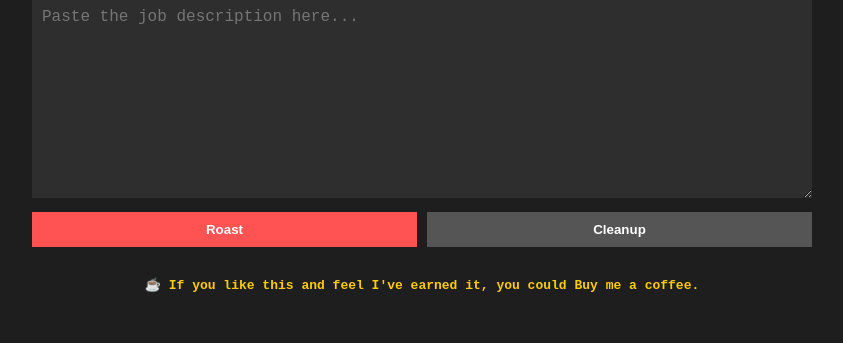
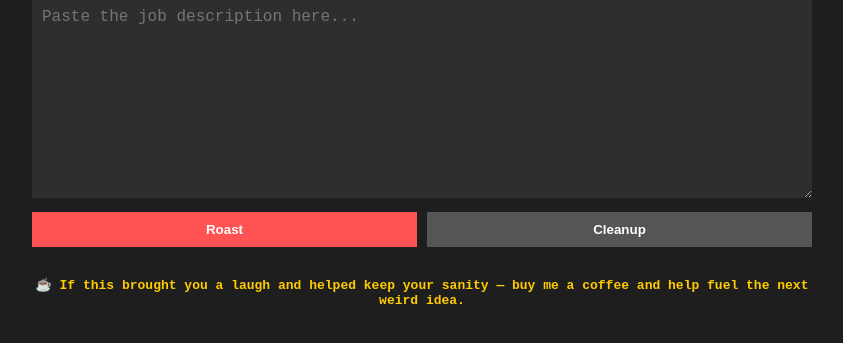
Before and after one commit to robhortn/roast-my-job, a website: page index.html in a window 1280 px wide. Shown: the part 97-440 px from the top of the page, without its empty margins (218-1061 px from the left). Drawn offline with Linux system fonts and the light colour scheme.

Commit message:
Update message

```diff
--- a/index.html
+++ b/index.html
@@ -21,8 +21,8 @@
       <div id="output"></div>
       <div class="tipjar">
         <a href="https://buymeacoffee.com/robhorton" target="_blank">
-          ☕ If you like this and feel I've earned it, you could Buy me a
-          coffee.
+          ☕ If this brought you a laugh and helped keep your sanity — buy me a
+          coffee and help fuel the next weird idea.
         </a>
       </div>
     </div>
```
